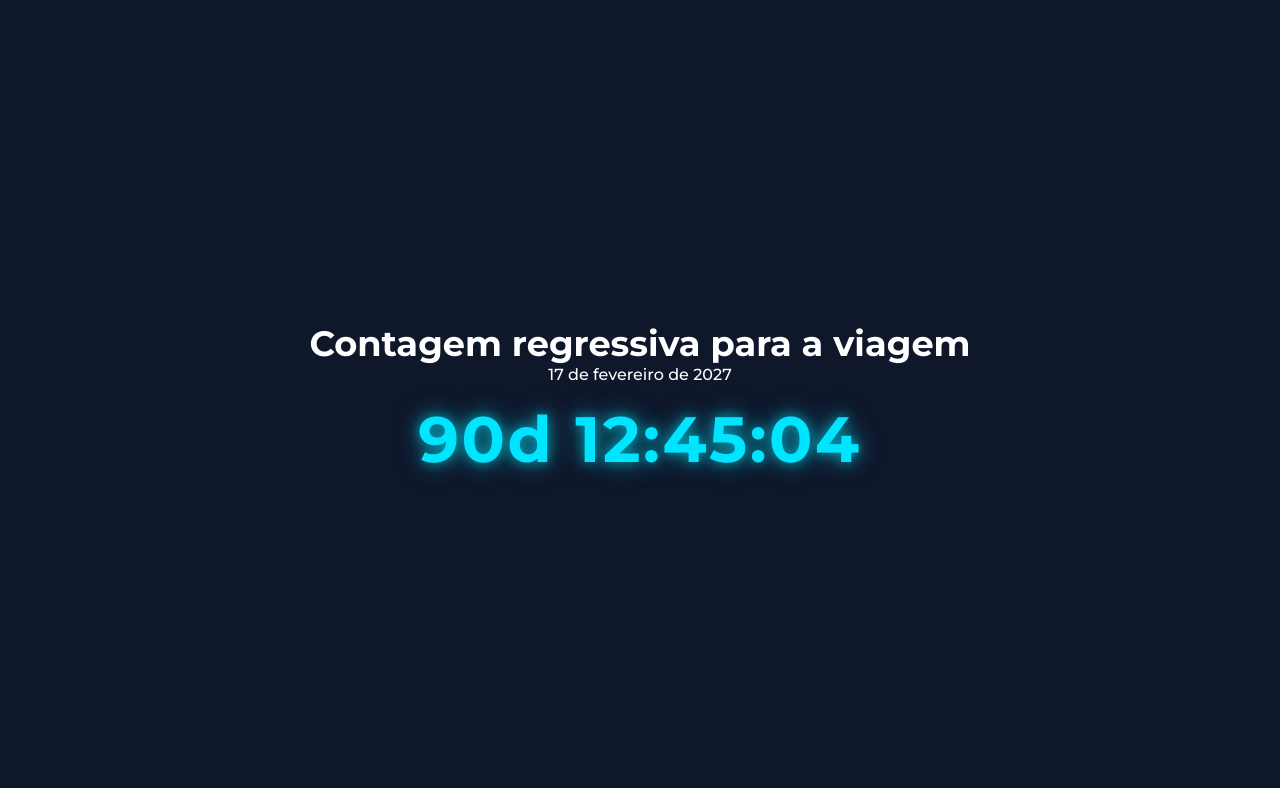
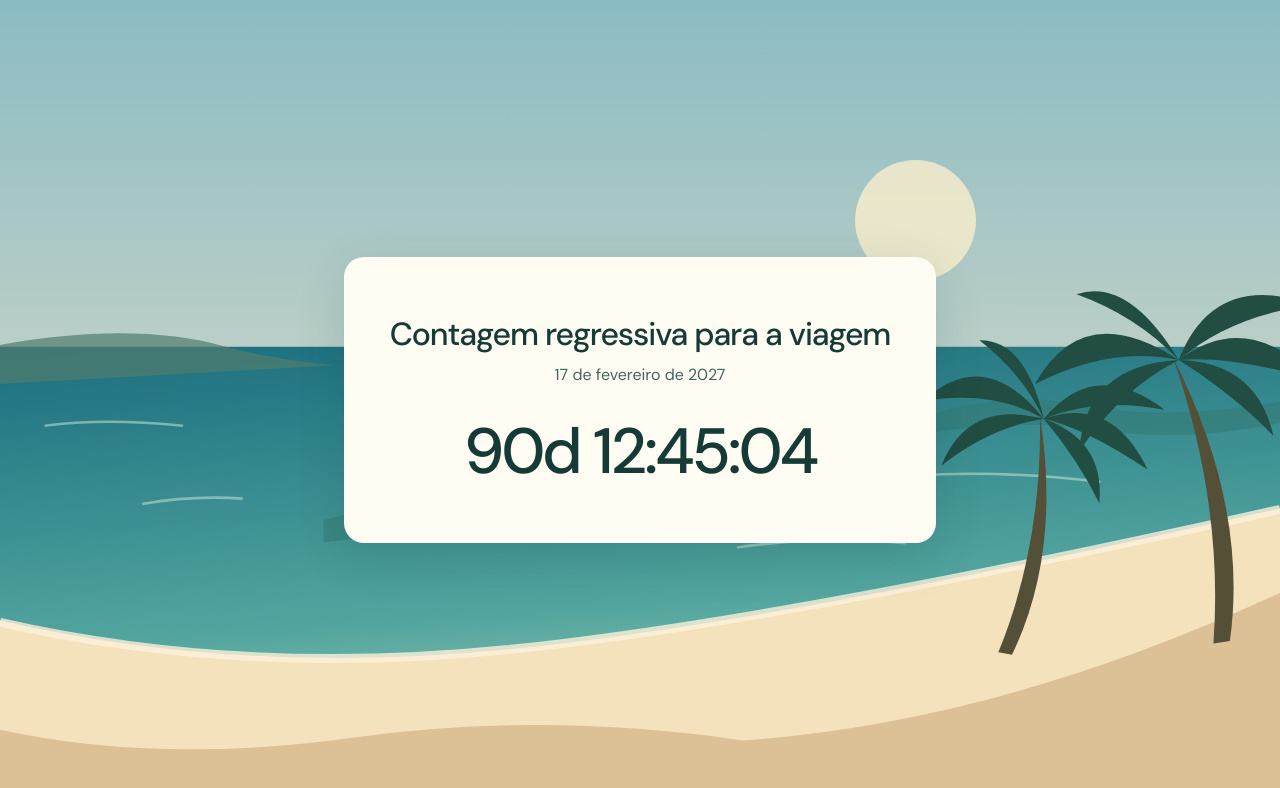
Before and after one commit to Juniorreis25/contadorviagem, a plain HTML site: page index.html in a window 1280 px wide. Drawn offline with Linux system fonts and the light colour scheme.

Commit message:
Ilustra a praia de Serrambi e simplifica a tipografia do contador

```diff
--- a/index.html
+++ b/index.html
@@ -4,44 +4,68 @@
   <meta charset="UTF-8" />
   <meta name="viewport" content="width=device-width, initial-scale=1.0" />
   <title>Contagem Regressiva – Viagem</title>
-  <link href="https://fonts.googleapis.com/css2?family=Montserrat:wght@300;500;700&display=swap" rel="stylesheet" />
+  <link href="https://fonts.googleapis.com/css2?family=DM+Sans:wght@400;500&display=swap" rel="stylesheet" />
   <style>
-    :root {
-      --bg: #0f172a;
-      --txt: #fff;
-      --accent: #00e5ff;
-      --glow: rgba(0, 229, 255, 0.55);
-      --alert: #ff3333;
+    * { box-sizing: border-box; }
+    body {
+      margin: 0;
+      min-height: 100vh;
+      min-height: 100svh;
+      display: grid;
+      place-items: center;
+      padding: 1rem;
+      background: #237d82;
+      color: #163b36;
+      font-family: 'DM Sans', system-ui, sans-serif;
     }
-    * { margin: 0; padding: 0; box-sizing: border-box; }
-    body {
-      font-family: 'Montserrat', sans-serif;
-      background: var(--bg);
-      color: var(--txt);
-      height: 100vh;
-      display: flex;
-      align-items: center;
-      justify-content: center;
-      overflow: hidden;
+    .beach { position: fixed; inset: 0; width: 100%; height: 100%; pointer-events: none; }
+    .wrapper {
+      position: relative;
+      width: min(100%, 37rem);
+      padding: clamp(1.25rem, 6vw, 3.5rem) 1rem;
+      text-align: center;
+      background: #fffcf3;
+      border-radius: 1.25rem;
+      box-shadow: 0 14px 48px #123c3b29;
     }
-
-    /* Flash overlay */
-    .wrapper { width: 92%; max-width: 880px; text-align: center; }
-    /* Countdown */
-    h1 { font-size: clamp(1.4rem, 4vw, 2.2rem); }
-    #countwrap { margin-top: 1rem; }
+    h1 { margin: 0; font-size: clamp(1.25rem, 4vw, 2rem); font-weight: 500; letter-spacing: -.035em; }
+    p { margin: .6rem 0 0; color: #44635e; }
+    #countwrap { margin-top: clamp(1.2rem, 4vw, 2rem); }
     #timer {
-      font-family: 'Montserrat', monospace;
-      font-size: clamp(1.25rem, 7vw, 4rem);
-      font-weight: 700;
-      letter-spacing: 0.04em;
-      color: var(--accent);
-      text-shadow: 0 0 12px var(--glow), 0 0 24px var(--glow);
+      font-size: clamp(1.65rem, 7.8vw, 4rem);
+      font-weight: 500;
+      font-variant-numeric: tabular-nums;
+      letter-spacing: -.05em;
+      line-height: 1.1;
     }
-
   </style>
 </head>
 <body>
+  <svg class="beach" viewBox="0 0 1440 900" preserveAspectRatio="xMidYMid slice" aria-hidden="true" focusable="false">
+  <defs>
+    <linearGradient id="sky" x2="0" y2="1" gradientUnits="objectBoundingBox">
+      <stop stop-color="#8bbbc3"/><stop offset="1" stop-color="#f7e8cc"/>
+    </linearGradient>
+    <linearGradient id="sea" x2=".2" y2="1" gradientUnits="objectBoundingBox">
+      <stop stop-color="#1b6e7e"/><stop offset=".65" stop-color="#53a69f"/><stop offset="1" stop-color="#abd1b3"/>
+    </linearGradient>
+    <g id="palm">
+      <path d="M0 225Q23 119 0 0Q42 123 13 225Z" fill="#544f37"/>
+      <path d="M4 2Q-63-57-110 5Q-47-17 4 2 M4 2Q-69-4-83 62Q-45 19 4 2 M4 2Q-26-68-68-60Q-24-37 4 2 M4 2Q41-64 114-26Q50-27 4 2 M4 2Q63-31 108 32Q44 4 4 2 M4 2Q64 12 69 71Q43 35 4 2" fill="#214d43"/>
+    </g>
+  </defs>
+  <path fill="url(#sky)" d="M0 0h1440v900H0z"/>
+  <circle cx="1030" cy="248" r="68" fill="#fff0cd" opacity=".75"/>
+  <path fill="url(#sea)" d="M0 390h1440v510H0z"/>
+  <path fill="#517d6e" opacity=".7" d="M0 388Q150 361 254 390Q300 403 377 411L0 432Z"/>
+  <path fill="#327a73" opacity=".52" d="M1040 468q95-30 181-12t219-4v24q-110 22-202 8t-198 4zM364 585q133-37 210-17t165 7q-106 37-169 28t-206 7z"/>
+  <path fill="none" stroke="#d9efda" stroke-width="3" opacity=".48" d="M50 479q68-9 156 0m750 63q135-18 282 0M160 567q57-10 113-6m556 55q95-14 190-5"/>
+  <path fill="#f4e2bc" d="M0 698q268 62 568 33t872-159v328H0Z"/>
+  <path fill="none" stroke="#fff3dc" stroke-width="10" opacity=".78" d="M0 700q269 61 569 31t871-158"/>
+  <path fill="#dcc197" d="M0 821q180 39 396 9t439 3q290-20 605-166v233H0Z"/>
+  <use href="#palm" transform="translate(1170 468) rotate(10) scale(1.2)"/>
+  <use href="#palm" transform="translate(1320 403) rotate(-8) scale(1.44)"/>
+</svg>
   <main class="wrapper">
     <h1>Contagem regressiva para a viagem</h1>
     <p>17 de fevereiro de 2027</p>
```
